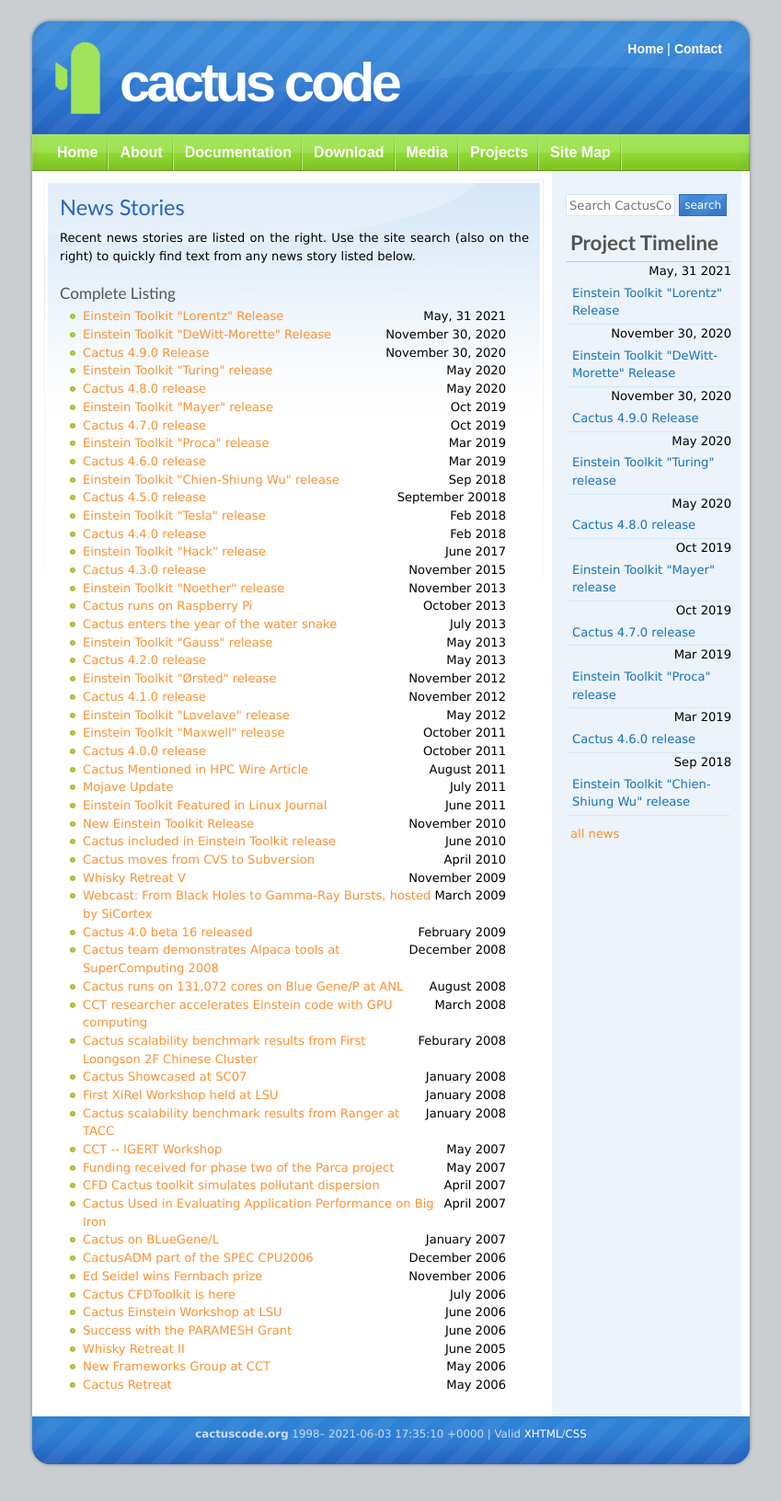
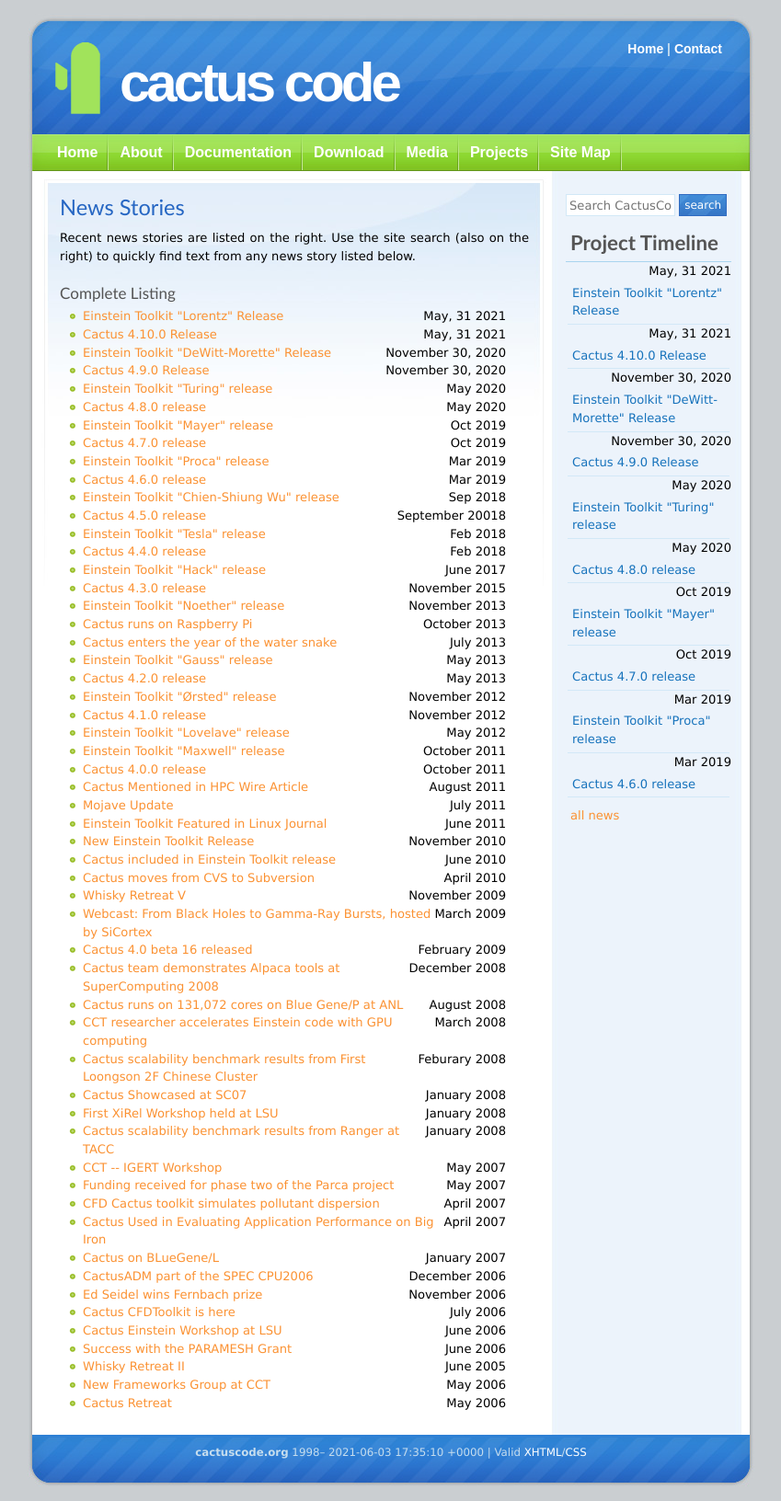
Before and after one commit to EinsteinToolkit/www.cactuscode.org, a Jekyll site: the page built from media/news/index.md, in a window 1280 px wide. Shown: the whole page at 92% size, without its empty margins (215-1064 px from the left). Built offline with Jekyll 4.4.1, drawn with Linux system fonts in a browser that asks for light colours.

```diff
--- a/_data/news.yml
+++ b/_data/news.yml
@@ -1,6 +1,9 @@
+- date: "May, 31 2021"
+  link: "ET_2021_05/index.html"
+  title: 'Einstein Toolkit "Lorentz" Release'
 - date: "May, 31 2021"
   link: "cactus_4.10.0/index.html"
-  title: 'Einstein Toolkit "Lorentz" Release'
+  title: 'Cactus 4.10.0 Release'
 - date: "November 30, 2020"
   link: "ET_2020_11/index.html"
   title: 'Einstein Toolkit "DeWitt-Morette" Release'
```
Also changed, not shown: media/news/ET_2021_05/index.md (added, +14 -0 lines).
